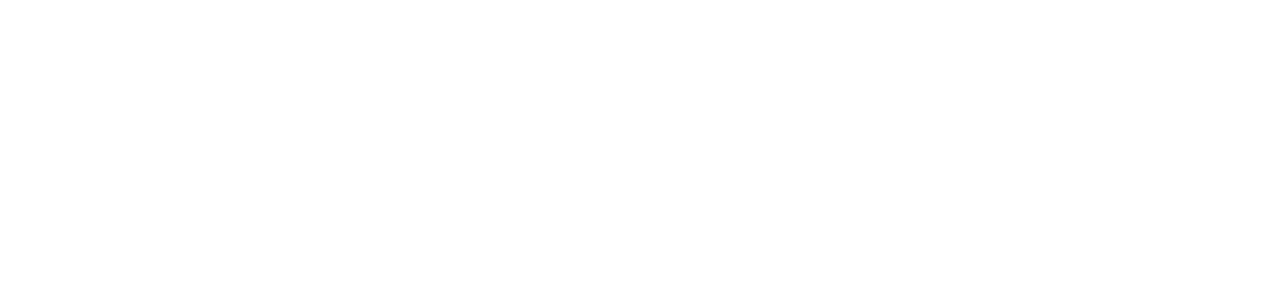
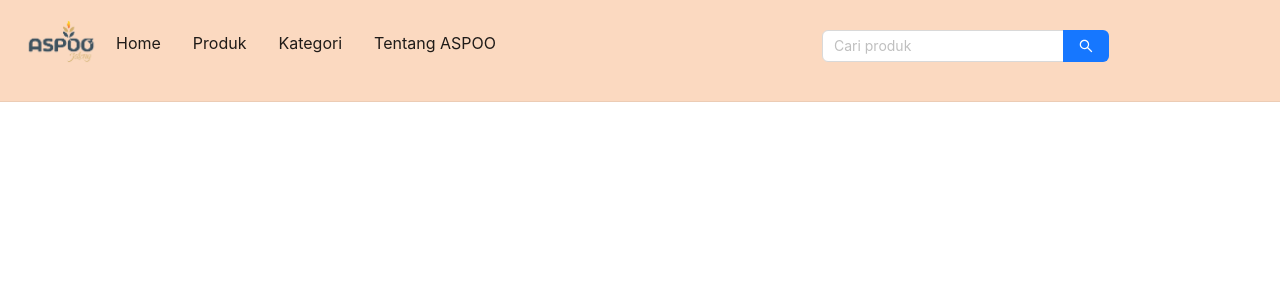
Before and after one commit to Ardhiffamada1/Aspoomarket, a React (Create React App) app: page /home in a window 1280 px wide. Before the commit this address had no page. Shown: the top 300 px of the page. Built offline with nearby package versions, Linux system fonts and the light colour scheme.

Commit message:
nambah home

```diff
--- a/src/App.js
+++ b/src/App.js
@@ -1,12 +1,14 @@
-import Login from './components/login';
+import Login from './components/pages/login/index';
 import './App.css';
 import Register from './components/Homepage/Home';
 import Layout from './components/pages/layout';
+import Home from './components/pages/Home/Home';
 
 function App() {
   return (
     <div className="App">
       <Login/>
+      <Home/>
     </div>
   );
 }
--- /dev/null
+++ b/src/components/pages/Home/Home.js
@@ -0,0 +1,45 @@
+import React from 'react';
+import { Link } from "react-router-dom";
+import { Menu, Input, Space } from 'antd';
+import logo from "../Image/Logo.png"
+import { SearchOutlined } from '@ant-design/icons';
+
+const { Search } = Input;
+
+const Home = () => {
+    const menuStyle = {
+        backgroundColor: '#FBD9C0',
+        color: '#000000',
+        fontSize: '16px',
+        padding:'20px',
+
+      };
+
+    const onSearch = (value) => {
+        console.log(value); // Tambahkan logika pencarian sesuai kebutuhan
+      };
+
+  return (
+    <Menu mode="horizontal" style={menuStyle}>
+      <Space><img src={logo} width={80} ></img>
+      </Space>
+      <Menu.Item key="home">
+      <Link to="/">Home</Link>
+      </Menu.Item>
+      <Menu.Item key="shop" >
+        Produk
+      </Menu.Item>
+      <Menu.Item key="profile" >
+        Kategori
+      </Menu.Item>
+      <Menu.Item key="tentang" >
+        Tentang ASPOO
+      </Menu.Item>
+      <Menu.Item style={{ float: 'right',  paddingLeft: '300px' }}>
+        <Search style={{ padding:'10px'}} placeholder="Cari produk" onSearch={onSearch} enterButton={<SearchOutlined />} />
+      </Menu.Item>
+    </Menu>
+  );
+};
+
+export default Home;
--- a/src/index.js
+++ b/src/index.js
@@ -3,6 +3,7 @@
 import "./App.css"
 import Layout from "./components/pages/layout";
 import Login from './components/pages/login'
+import Home from "./components/pages/Home/Home";
 
 export default function App() {
   return (
@@ -10,6 +11,7 @@
       <Routes>
         <Route path="/" element={<Layout />}>
         <Route path="login" element={<Login />} />
+        <Route path="home" element={<Home />} />
         </Route>
       </Routes>
     </BrowserRouter>
```
